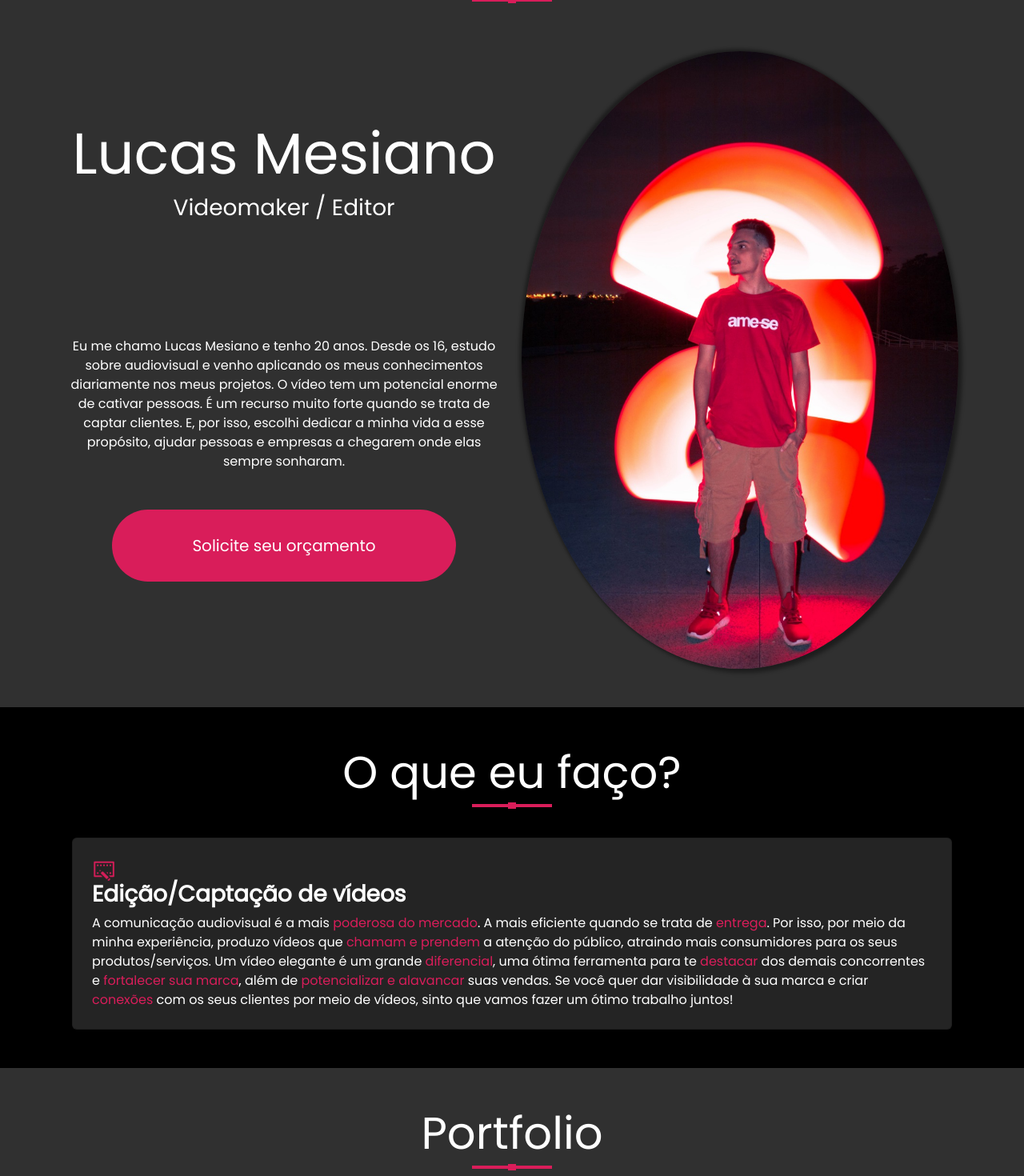
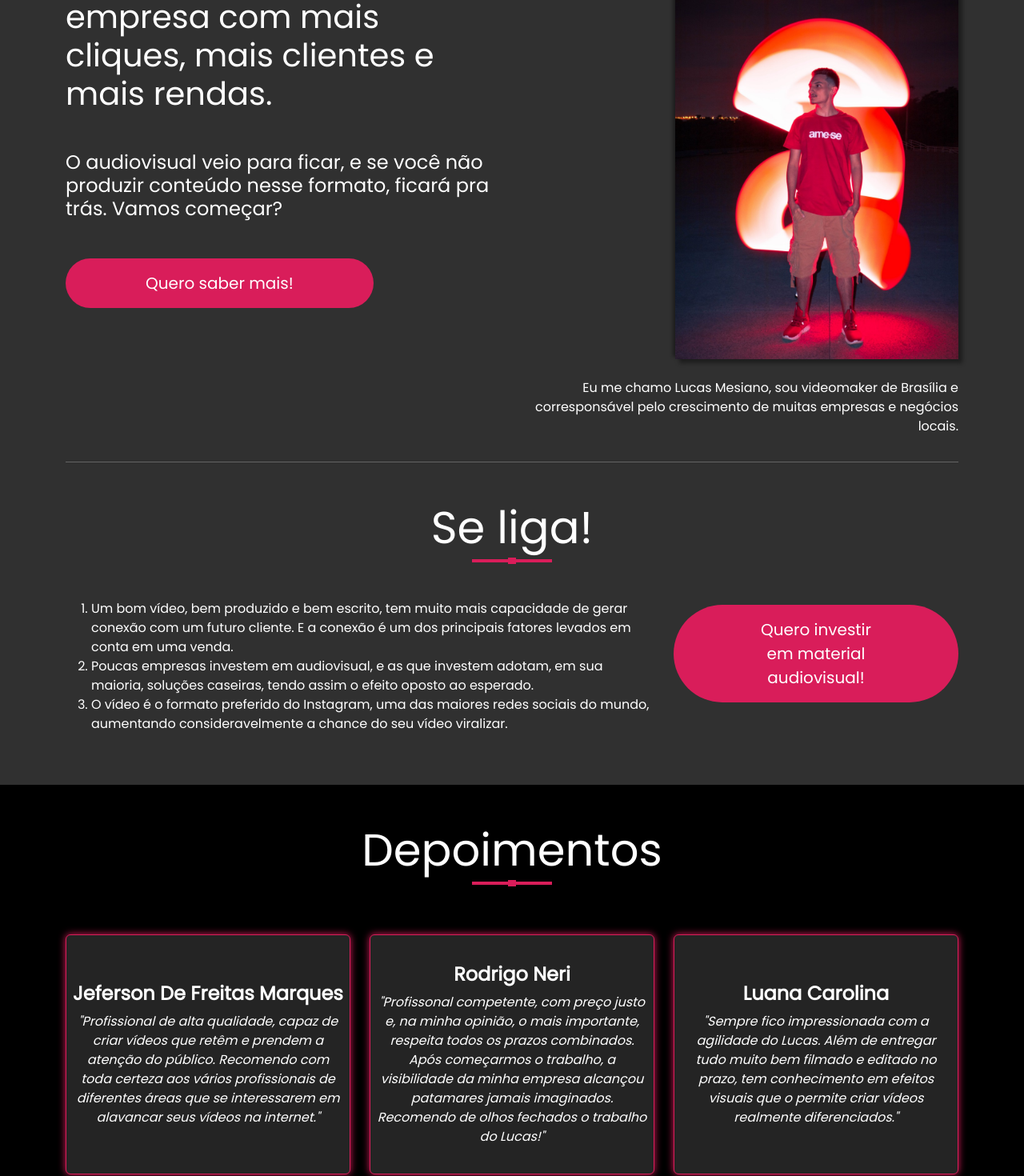
Before and after one commit to Aenewsss/lucas-mesiano-frontend, an Angular app: page / in a window 1280 px wide. Shown: the part 123-1593 px from the top of the page at 80% size. Built offline with nearby package versions, Linux system fonts and the light colour scheme.

Commit message:
[FIX] new texts

```diff
--- a/src/app/pages/pages.component.html
+++ b/src/app/pages/pages.component.html
@@ -8,55 +8,106 @@
 </section> -->
 
 <section class="container about text-center text-white mt-5 mb-5">
-    <h2 class="position-relative display-4">Quem sou eu?</h2>
+    <!-- <h2 class="position-relative display-4">Quem sou eu?</h2> -->
 
-    <div class="row d-flex justify-content-center align-items-center mt-5">
-        <div class="col-md-6 slidein">
-            <h1 class="display-2">Lucas Mesiano</h1>
-            <h3 class="mb-5 pb-5 subtitle">Videomaker / Editor</h3>
-            <p class="mt-5 pt-5 about-me ">Eu me chamo Lucas Mesiano e tenho 20 anos. Desde os 16, estudo sobre audiovisual e
-                venho aplicando os meus conhecimentos diariamente nos meus projetos. O vídeo tem um potencial enorme de
-                cativar pessoas. É um recurso muito forte quando se trata de captar clientes. E, por isso, escolhi
-                dedicar a minha vida a esse propósito, ajudar pessoas e empresas a chegarem onde elas sempre sonharam.
-            </p>
+    <div class="row d-flex justify-content-center mt-5">
+        <div class="col-md-6 slidein mt-4">
+            <h1 class="text-start">Mude o patamar da sua empresa com mais cliques, mais clientes e mais rendas.</h1>
+            <h3 class="text-start fs-4 fw-lighter mt-5">O audiovisual veio para ficar, e se você não produzir conteúdo nesse formato, ficará pra trás. Vamos começar?</h3>
 
-            <div class="d-flex justify-content-center mt-5">
-                <a class="btn btn-magentela rounded-pill text-white border-0 pt-30 pb-30 ps-100 pe-100 fs-5 btn-hover"
+            <div class="d-flex justify-content-md-start mt-5">
+                <a class="btn btn-magentela rounded-pill text-white border-0 pt-3 pb-3 ps-100 pe-100 fs-5 btn-hover"
                     target="_blank"
                     href="https://api.whatsapp.com/send?phone=5561981923272&text=Ol%C3%A1,%20gostaria%20de%20conhecer%20melhor%20os%20seus%20servi%C3%A7os!">
-                    Solicite seu orçamento
+                    Quero saber mais!
                 </a>
             </div>
         </div>
-        <div class="col-md-6 mt-4">
-            <img class="img-fluid rounded-circle box-shadow" src="../../assets/mesi-red.jpeg" alt="mesi-red.jpeg">
+        <div class="col-md-6 mt-4 d-flex flex-column align-items-md-end">
+            <img class="img-fluid box-shadow mh-500" src="../../assets/mesi-red.jpeg" alt="mesi-red.jpeg">
+            <p class="mt-4 text-end">Eu me chamo Lucas Mesiano, sou videomaker de Brasília e corresponsável pelo crescimento de muitas empresas e negócios locais.</p>
         </div>
     </div>
+
+    <hr>
+
+    <div class="row d-flex justify-content-center align-items-center mt-5">
+        <h2 class="position-relative display-4">Se liga!</h2>
+        <div class="col-md-8 mt-5">
+            <ol class="text-start">
+                <li>
+                    Um bom vídeo, bem produzido e bem escrito, tem muito mais capacidade de gerar conexão com um futuro cliente. E a conexão é um dos principais fatores levados em conta em uma venda.
+                </li>
+                <li>
+                    Poucas empresas investem em audiovisual, e as que investem adotam, em sua maioria, soluções caseiras, tendo assim o efeito oposto ao esperado.
+                </li>
+                <li>
+                    O vídeo é o formato preferido do Instagram, uma das maiores redes sociais do mundo, aumentando consideravelmente a chance do seu vídeo viralizar.
+                </li>
+            </ol>
+        </div>
+        <div class="col-md-4 mt-md-0 mt-5 d-flex align-items-center">
+            <a class="btn btn-magentela rounded-pill text-white border-0 pt-3 pb-3 ps-100 pe-100 fs-5 btn-hover"
+                    target="_blank"
+                    href="https://api.whatsapp.com/send?phone=5561981923272&text=Ol%C3%A1,%20gostaria%20de%20conhecer%20melhor%20os%20seus%20servi%C3%A7os!">
+                    Quero investir em material audiovisual!
+                </a>
+        </div>
+
+    </div>
+
 </section>
 
-<section class="bg-black text-white pt-5 pb-5">
+<section class="bg-black text-center text-white pt-5 pb-5">
     <div class="container slide-left">
-        <h2 class="position-relative display-4 text-center">O que eu faço?</h2>
-        <div class="p-4 card bg-gray mt-5 rounded ms-2 me-2 border-gradient position-relative">
-            <img width="30" src="../../assets/videologo.svg" alt="videologo.svg">
-            <h3 class="card-title fw-bold fs-3">Edição/Captação de vídeos</h3>
-            <p class="card-text ">
-                A comunicação audiovisual é a mais
-                <span class="text-magentela">poderosa do mercado</span>. A mais eficiente quando se trata de
-                <span class="text-magentela">entrega</span>. Por isso, por meio da minha experiência, produzo vídeos que
-                <span class="text-magentela">chamam e prendem</span>
-                a atenção do público, atraindo mais consumidores para os seus produtos/serviços.
-                Um vídeo elegante é um grande
-                <span class="text-magentela">diferencial</span>, uma ótima ferramenta para te
-                <span class="text-magentela">destacar</span>
-                dos demais concorrentes e
-                <span class="text-magentela">fortalecer sua marca</span>, além de
-                <span class="text-magentela">potencializar e alavancar</span>
-                suas vendas. Se você quer dar visibilidade à sua marca e criar
-                <span class="text-magentela">conexões</span>
-                com os seus clientes por meio de vídeos,
-                sinto que vamos fazer um ótimo trabalho juntos!
-            </p>
+        <h2 class="position-relative display-4">Depoimentos</h2>
+        <div class="row d-flex justify-content-center mt-5">
+            <div class="col-md-4 mt-4">
+                <div class="card bg-gray border-magentela-shadow h-300 p-2 justify-content-center">
+                    <h4 class="fw-bold card-title">Jeferson De Freitas Marques</h4>
+                    <p class="card-text fw-lighter fst-italic">
+                        "Profissional de alta qualidade, capaz de criar vídeos que retêm e prendem a atenção do público.
+                        Recomendo com toda certeza aos vários profissionais de diferentes áreas que se interessarem em
+                        alavancar seus vídeos na internet."
+                    </p>
+                </div>
+            </div>
+            <div class="col-md-4 mt-4">
+                <div class="card bg-gray border-magentela-shadow h-300 p-2 justify-content-center">
+                    <h4 class="fw-bold card-title">Rodrigo Neri</h4>
+                    <p class="card-text fw-lighter fst-italic">
+                        "Profissonal competente, com preço justo e, na minha opinião, o mais importante, respeita todos
+                        os prazos combinados. Após começarmos o trabalho, a visibilidade da minha empresa alcançou
+                        patamares jamais imaginados. Recomendo de olhos fechados o trabalho do Lucas!"
+                    </p>
+                </div>
+            </div>
+            <div class="col-md-4 mt-4">
+                <div class="card bg-gray border-magentela-shadow h-300 p-2 justify-content-center">
+                    <h4 class="fw-bold card-title">Luana Carolina</h4>
+                    <p class="card-text fw-lighter fst-italic">
+                        "Sempre fico impressionada com a agilidade do Lucas. Além de entregar tudo muito bem filmado e editado no prazo, tem conhecimento em efeitos visuais que o permite criar vídeos realmente diferenciados."
+                    </p>
+                </div>
+
+            </div>
+            <div class="col-md-4 mt-4">
+                <div class="card bg-gray border-magentela-shadow h-300 p-2 justify-content-center">
+                    <h4 class="fw-bold card-title">Hermes Macedo</h4>
+                    <p class="card-text fw-lighter fst-italic">
+                        "Profissional Dedicado! Entrega o trabalho no tempo combinado e consegue atender a expectativa!
+                        Contratarei mais vezes!!!"
+                    </p>
+                </div>
+            </div>
+          <div class="col-md-4 mt-4">
+                <div class="card bg-gray border-magentela-shadow h-300 p-2 justify-content-center">
+                    <h4 class="fw-bold card-title">Rafael Ferreira</h4>
+                    <p class="card-text fw-lighter fst-italic">
+                        "O trabalho desenvolvido pelo Lucas para minha assessoria me colocou em outro patamar na apresentação do serviço e fechamento dos contratos. Profissional extremamente comprometido e caprichoso com a entrega e detalhes. Recomendo sem pestanejar!"
+                    </p>
+                </div>
+            </div>
         </div>
     </div>
 </section>
@@ -64,7 +115,7 @@
 <section class="container portfolio text-center text-white mt-5 mb-5">
     <h2 class="position-relative display-4">Portfolio</h2>
     <div class="row d-flex justify-content-center mt-5 slide-right">
-        <div class="col-md-4 mt-5 d-flex align-items-center justify-content-center">
+        <div class="col-md-3 mt-5 d-flex align-items-center justify-content-center">
             <div class="card border-0 bg-transparent position-relative overflow-hidden box-shadow">
                 <img class="img-fluid mh-400" src="https://lucasmesi.s3.sa-east-1.amazonaws.com/Thumbnail+Consultoria+RF.png" alt="Thumbnail+Consultoria+RF.png">
                 <a href="https://lucasmesi.s3.sa-east-1.amazonaws.com/RafaelFerreiraConsultoria.mp4"
@@ -76,7 +127,7 @@
             </div>
         </div>
 
-        <div class="col-md-4 mt-5 d-flex align-items-center justify-content-center">
+        <div class="col-md-3 mt-5 d-flex align-items-center justify-content-center">
             <div class="card border-0 bg-transparent position-relative overflow-hidden box-shadow">
                 <img class="img-fluid mh-400" src="https://lucasmesi.s3.sa-east-1.amazonaws.com/restaurante-casacor.png" alt="restaurante-casacor.png">
                 <a target="_blank" href="https://lucasmesi.s3.sa-east-1.amazonaws.com/restaurante-casacor.mp4"
@@ -88,7 +139,7 @@
             </div>
         </div>
 
-       <div class="col-md-4 mt-5 d-flex align-items-center justify-content-center">
+       <div class="col-md-3 mt-5 d-flex align-items-center justify-content-center">
             <div class="card border-0 bg-transparent position-relative overflow-hidden box-shadow">
                 <img class="img-fluid mh-400" src="https://lucasmesi.s3.sa-east-1.amazonaws.com/Thumbnail+Super+Time.png" alt="Thumbnail+Super+Time.png">
                 <a href="https://lucasmesi.s3.sa-east-1.amazonaws.com/SuperTime.mp4"
@@ -99,7 +150,7 @@
                 </a>
             </div>
         </div>
-        <div class="col-md-4 mt-5 d-flex align-items-center justify-content-center">
+        <div class="col-md-3 mt-5 d-flex align-items-center justify-content-center">
             <div class="card border-0 bg-transparent position-relative overflow-hidden box-shadow">
                 <img class="img-fluid mh-400" src="https://lucasmesi.s3.sa-east-1.amazonaws.com/Thumbnail+Lyric+Video.png" alt="Thumbnail+Lyric+Video.png">
                 <a target="_blank" href="https://lucasmesi.s3.sa-east-1.amazonaws.com/can%C3%A7aolua.mp4"
@@ -111,9 +162,7 @@
             </div>
         </div>
 
-
-
-        <div class="col-md-4 mt-5 d-flex align-items-center justify-content-center">
+        <div class="col-md-3 mt-5 d-flex align-items-center justify-content-center">
             <div class="card border-0 bg-transparent position-relative overflow-hidden box-shadow">
                 <img class="img-fluid mh-400" src="https://lucasmesi.s3.sa-east-1.amazonaws.com/Thumbnail+Liberum+Energia.png" alt="Thumbnail+Liberum+Energia.png">
                 <a href="https://lucasmesi.s3.sa-east-1.amazonaws.com/LiberumEnergia.mp4"
@@ -125,7 +174,7 @@
             </div>
         </div>
 
-       <div class="col-md-4 mt-5 d-flex align-items-center justify-content-center">
+       <div class="col-md-3 mt-5 d-flex align-items-center justify-content-center">
             <div class="card border-0 bg-transparent position-relative overflow-hidden box-shadow">
                 <img class="img-fluid mh-400" src="https://lucasmesi.s3.sa-east-1.amazonaws.com/faixaPretaThumb.jpeg" alt="faixaPretaThumb.jpeg">
                 <a href="https://lucasmesi.s3.sa-east-1.amazonaws.com/FaixaPreta.mp4"
@@ -137,7 +186,7 @@
             </div>
         </div>
 
-        <div class="col-md-4 mt-5 d-flex align-items-center justify-content-center">
+        <div class="col-md-3 mt-5 d-flex align-items-center justify-content-center">
             <div class="card border-0 bg-transparent position-relative overflow-hidden box-shadow">
                 <img class="img-fluid mh-400" src="https://lucasmesi.s3.sa-east-1.amazonaws.com/thumb-kravgmaga1.png" alt="humb-kravgmaga1.png">
                 <a href="https://lucasmesi.s3.sa-east-1.amazonaws.com/volencia-mulher-kravmaga.mp4"
@@ -149,7 +198,7 @@
             </div>
         </div>
 
-        <div class="col-md-4 mt-5 d-flex align-items-center justify-content-center">
+        <div class="col-md-3 mt-5 d-flex align-items-center justify-content-center">
             <div class="card border-0 bg-transparent position-relative overflow-hidden box-shadow">
                 <img class="img-fluid mh-400" src="https://lucasmesi.s3.sa-east-1.amazonaws.com/thumb-concurso.jpeg" alt="thumb-kravmaga2.png">
                 <a href="https://lucasmesi.s3.sa-east-1.amazonaws.com/concurso-policia.mp4"
@@ -160,8 +209,6 @@
                 </a>
             </div>
         </div>
-
-
     </div>
 
     <div class="d-flex justify-content-center mt-5">
@@ -173,13 +220,15 @@
     </div>
 </section>
 
-<section class="bg-black text-center text-white pt-5 pb-5">
+<section class="bg-black text-white pt-5 pb-5">
     <div class="container">
-        <h2 class="position-relative display-4">Por que eu?</h2>
-        <div class="mt-5 text-start slide-left">
-            <p>• Forte comprometimento com prazos, sem deixar a qualidade de lado.</p>
-            <p>• Tenho muita experiência com Reels/anúncios e sei o que funciona e prende a atenção.</p>
-            <p>• Já tenho clientes satisfeitíssimos com os resultados que gerei.</p>
+        <h2 class="position-relative display-4 text-center">Por que eu?</h2>
+        <div class="row mt-5 d-flex justify-content-center slide-left">
+            <div class="col-md-6">
+                <p>• Forte comprometimento com prazos, sem deixar a qualidade de lado.</p>
+                <p>• Tenho muita experiência com Reels/anúncios e sei o que funciona e prende a atenção.</p>
+                <p>• Já tenho clientes satisfeitíssimos com os resultados que gerei.</p>
+            </div>
         </div>
     </div>
 </section>
@@ -211,61 +260,32 @@
     </div>
 </section>
 
-<section class="bg-black text-center text-white pt-5 pb-5">
+<!-- <section class="bg-black text-white pt-5 pb-5">
     <div class="container slide-left">
-        <h2 class="position-relative display-4">Feedbacks</h2>
-        <div class="row d-flex justify-content-center mt-5">
-            <div class="col-md-4 mt-4">
-                <div class="card bg-gray border-magentela-shadow h-400 p-4 justify-content-center">
-                    <h4 class="fw-bold card-title">Jeferson De Freitas Marques</h4>
-                    <p class="card-text fw-lighter fst-italic">
-                        "Profissional de alta qualidade, capaz de criar vídeos que retêm e prendem a atenção do público.
-                        Recomendo com toda certeza aos vários profissionais de diferentes áreas que se interessarem em
-                        alavancar seus vídeos na internet."
-                    </p>
-                </div>
-            </div>
-            <div class="col-md-4 mt-4">
-                <div class="card bg-gray border-magentela-shadow h-400 p-4 justify-content-center">
-                    <h4 class="fw-bold card-title">Rodrigo Neri</h4>
-                    <p class="card-text fw-lighter fst-italic">
-                        "Profissonal competente, com preço justo e, na minha opinião, o mais importante, respeita todos
-                        os prazos combinados. Após começarmos o trabalho, a visibilidade da minha empresa alcançou
-                        patamares jamais imaginados. Recomendo de olhos fechados o trabalho do Lucas!"
-                    </p>
-                </div>
-            </div>
-            <div class="col-md-4 mt-4">
-                <div class="card bg-gray border-magentela-shadow h-400 p-4 justify-content-center">
-                    <h4 class="fw-bold card-title">Lucas Efraim</h4>
-                    <p class="card-text fw-lighter fst-italic">
-                        "Lucas é um excelente profissional, aumentou muito o nível dos meus vídeos me ajudando inclusive
-                        nos vídeos pra minha LP. Recomendo de olhos fechados."
-                    </p>
-                </div>
-
-            </div>
-            <div class="col-md-4 mt-4">
-                <div class="card bg-gray border-magentela-shadow h-400 p-4 justify-content-center">
-                    <h4 class="fw-bold card-title">Hermes Macedo</h4>
-                    <p class="card-text fw-lighter fst-italic">
-                        "Profissional Dedicado! Entrega o trabalho no tempo combinado e consegue atender a expectativa!
-                        Contratarei mais vezes!!!"
-                    </p>
-                </div>
-            </div>
-          <div class="col-md-4 mt-4">
-                <div class="card bg-gray border-magentela-shadow h-400 p-4 justify-content-center">
-                    <h4 class="fw-bold card-title">Rafael Ferreira</h4>
-                    <p class="card-text fw-lighter fst-italic">
-                        "O trabalho desenvolvido pelo Lucas para minha assessoria me colocou em outro patamar na apresentação do serviço e fechamento dos contratos. Profissional extremamente comprometido e caprichoso com a entrega e detalhes. Recomendo sem pestanejar!"
-                    </p>
-                </div>
-            </div>
+        <h2 class="position-relative display-4 text-center">O que eu faço?</h2>
+        <div class="p-4 card bg-gray mt-5 rounded ms-2 me-2 border-gradient position-relative">
+            <img width="30" src="../../assets/videologo.svg" alt="videologo.svg">
+            <h3 class="card-title fw-bold fs-3">Edição/Captação de vídeos</h3>
+            <p class="card-text ">
+                A comunicação audiovisual é a mais
+                <span class="text-magentela">poderosa do mercado</span>. A mais eficiente quando se trata de
+                <span class="text-magentela">entrega</span>. Por isso, por meio da minha experiência, produzo vídeos que
+                <span class="text-magentela">chamam e prendem</span>
+                a atenção do público, atraindo mais consumidores para os seus produtos/serviços.
+                Um vídeo elegante é um grande
+                <span class="text-magentela">diferencial</span>, uma ótima ferramenta para te
+                <span class="text-magentela">destacar</span>
+                dos demais concorrentes e
+                <span class="text-magentela">fortalecer sua marca</span>, além de
+                <span class="text-magentela">potencializar e alavancar</span>
+                suas vendas. Se você quer dar visibilidade à sua marca e criar
+                <span class="text-magentela">conexões</span>
+                com os seus clientes por meio de vídeos,
+                sinto que vamos fazer um ótimo trabalho juntos!
+            </p>
         </div>
     </div>
-</section>
-
+</section> -->
 
 
 <footer class="bg-black pt-5">
--- a/src/app/pages/pages.component.scss
+++ b/src/app/pages/pages.component.scss
@@ -56,8 +56,8 @@
     color: antiquewhite;
 }
 
-.h-400 {
-    height: 400px;
+.h-300 {
+    height: 300px;
 }
 
 .pb-30 {
@@ -81,7 +81,7 @@
 }
 
 .btn-hover:hover {
-    transform: scale(1.2);
+    transform: scale(1.05);
 }
 
 .subtitle {
--- a/src/styles.scss
+++ b/src/styles.scss
@@ -32,13 +32,16 @@ a{
         color: unset;
     }
 }
+.mh-500{
+    max-height: 500px !important;
+}
 
 h1{
     transition: .4s ease-in-out;
     cursor: pointer;
     &:hover{
         color: #D91D5A !important;
-        transform: scale(1.3);
+        transform: scale(1.01);
     }
 }
 
```
